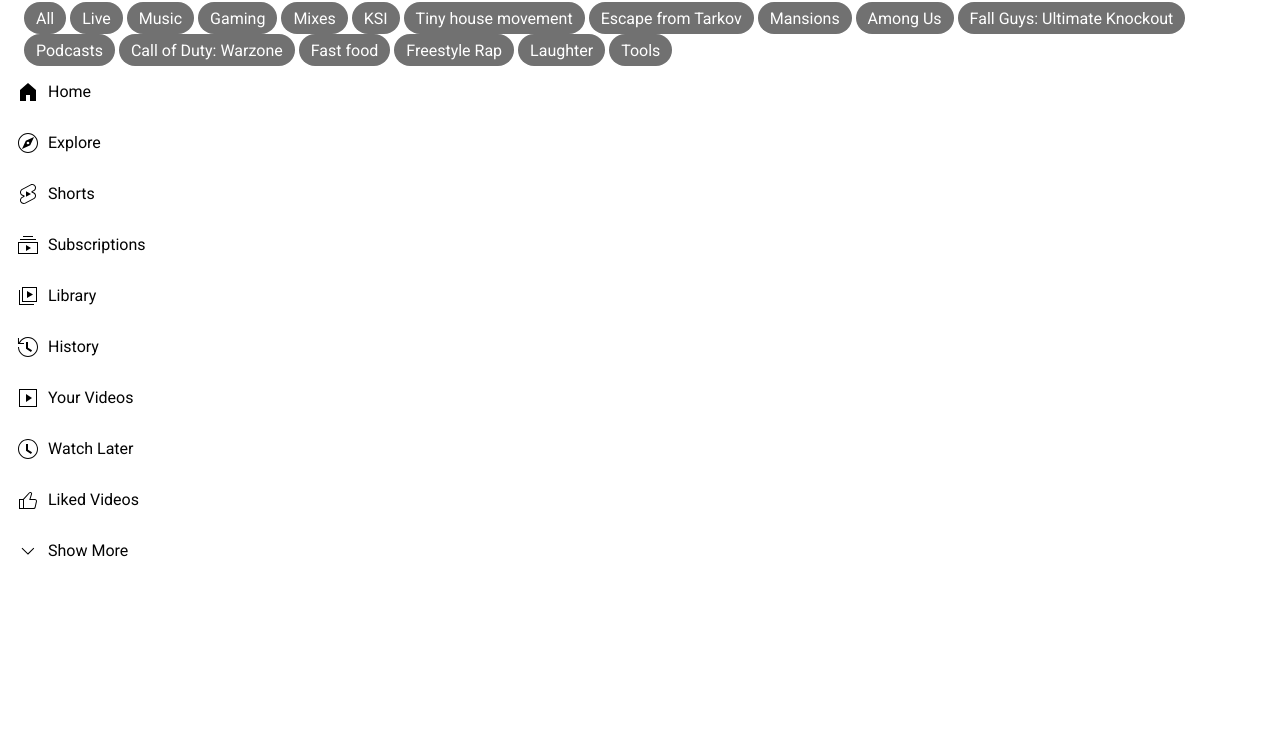
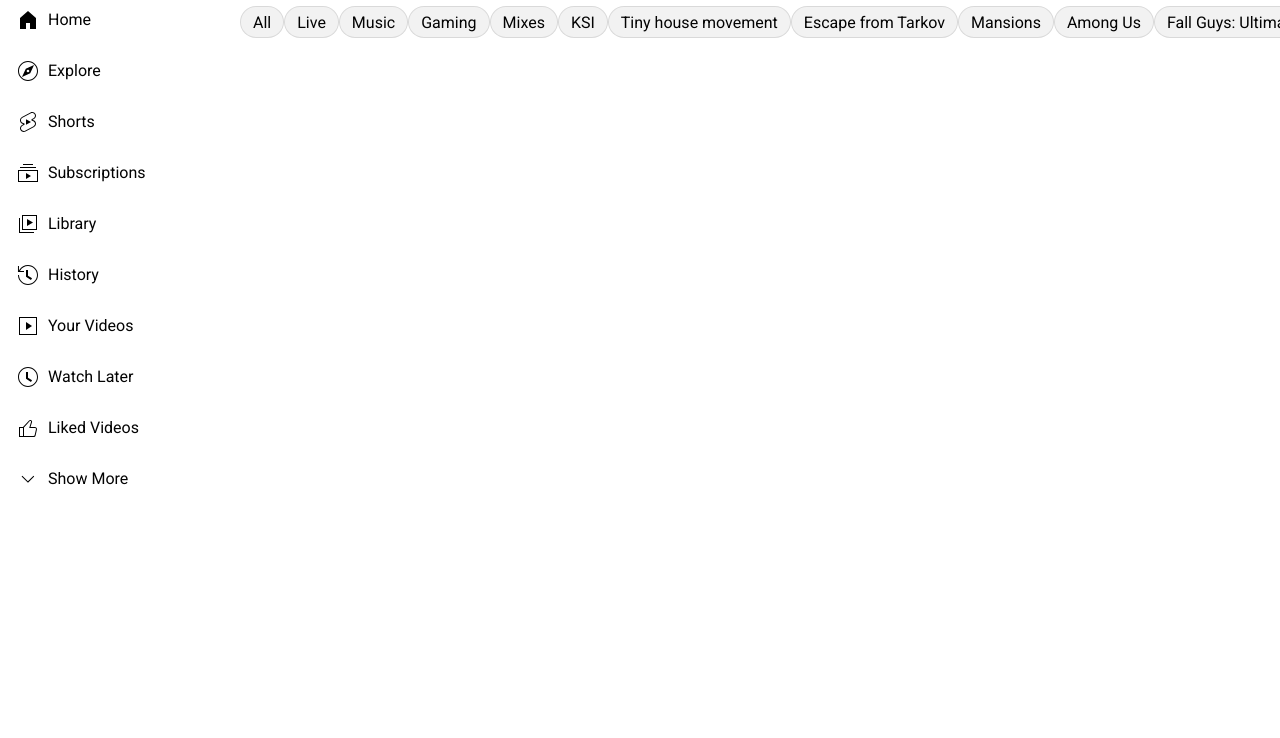
Before and after one commit to jarkin13/mb-html-project, a website: page index.html in a window 1280 px wide. Shown: the part 62-800 px from the top of the page. Drawn offline with Linux system fonts and the light colour scheme.

Commit message:
app layout

```diff
--- a/index.html
+++ b/index.html
@@ -281,6 +281,7 @@
       </div>
     </header>
     <div class="sidebar">
+      <div class="sidebar-inner">
       <a href="" class="sidebar-link home">
         <div class="icon home-icon">
           <svg
@@ -527,6 +528,9 @@
         <p>Show More</p>
       </a>
     </div>
+    </div>
+    <main class="content">
+    </main>
   </body>
 
 
--- a/style.css
+++ b/style.css
@@ -1,11 +1,19 @@
 header {
   display: flex;
+  background-color: #fff;
   justify-content: space-between;
   padding: 0 16px;
+  position: fixed;
+  top: 0;
+  left: 0;
+  width: 100%;
+  z-index: 2;
+  box-sizing: border-box;
 }
 
 body {
   font-family: "roboto", sans-serif;
+  color: #030303;
 }
 
 button {
@@ -101,16 +109,60 @@
 }
 
 .filter-selector {
+  cursor: pointer;
+  border: 1px solid rgba(0, 0, 0, 0.1);
+  background-color: rgba(0, 0, 0, 0.05);
   height: 32px;
-  min-width: 12px;
   padding: 0px 12px;
-  background-color: #717171;
   border-radius: 16px;
   box-sizing: border-box;
   display: flex;
   flex-direction: row;
   align-items: center;
   display: inline-flex;
-  color: #fff;
   flex-wrap: nowrap;
 }
+
+.filter-selector:hover {
+  background-color: rgba(0, 0, 0, 0.1);
+}
+
+.filter-selector--active {
+  background-color: #030303;
+  border-color: #030303;
+  color: #fff;
+}
+
+.filterbar {
+  position: fixed;
+  background-color: #fff;
+  top: 56px;
+  left: 240px;
+  height: 56px;
+  overflow: hidden;
+  display: flex;
+  flex-wrap: nowrap;
+  align-items: center;
+  z-index: 2;
+}
+
+.sidebar {
+  top: 56px;
+  position: absolute;
+  width: 240px;
+  z-index: 1;
+}
+
+.sidebar-inner {
+  min-height: 100%;
+  overflow-y: scroll;
+}
+
+.content {
+  margin-top: 112px;
+  margin-left: 240px;
+}
+
+.filter-selector p {
+  white-space: nowrap;
+}
```
